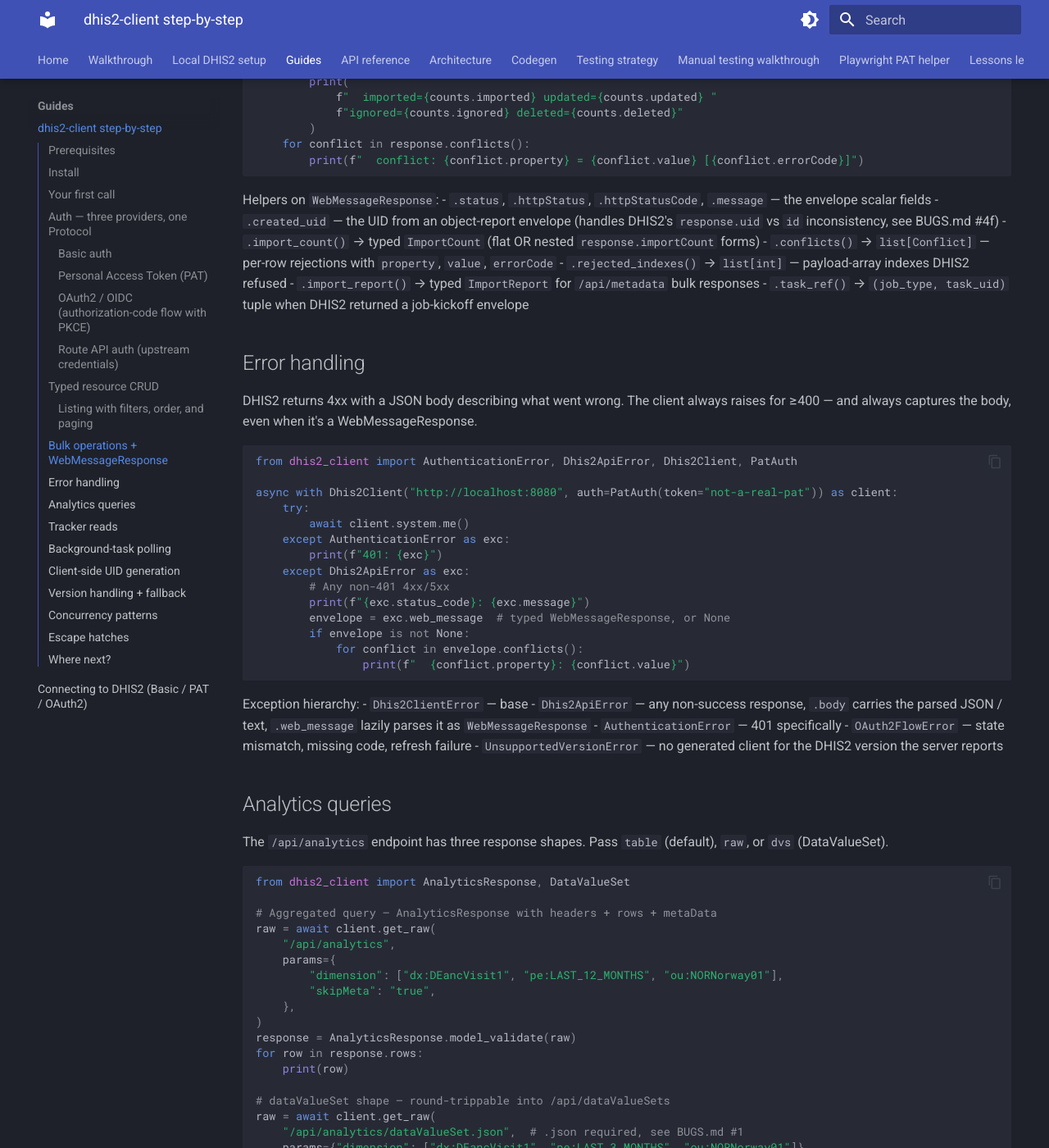
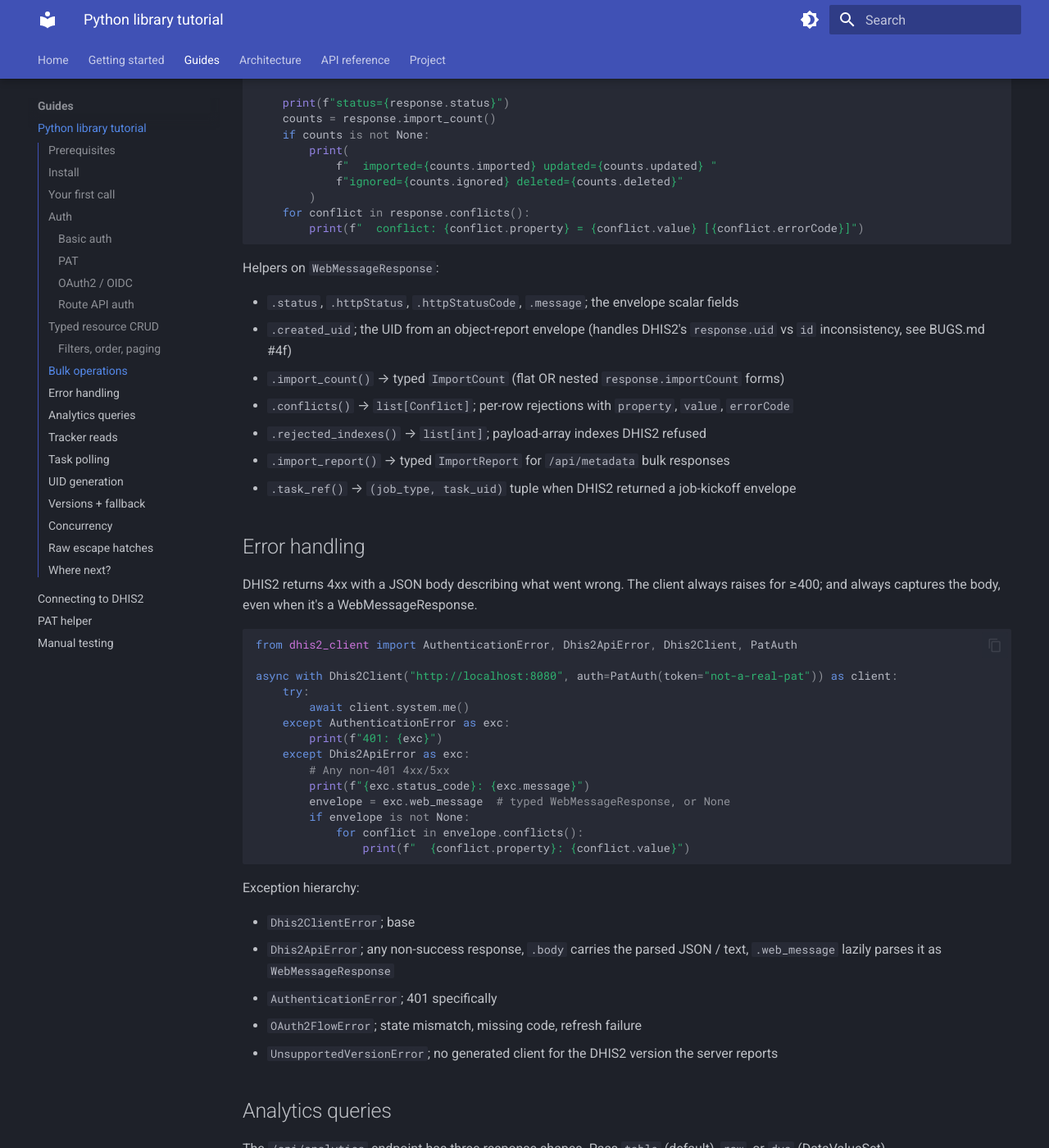
Before and after one commit to winterop-com/dhis2-utils, an MkDocs documentation site: the page built from docs/guides/client-tutorial.md, in a window 1280 px wide and 1400 px high, scrolled down 5482 px. Shown: the whole window at 82% size. Built offline with MkDocs 1.6.1 and Material for MkDocs 9.7.7, drawn with Linux system fonts in a browser that asks for light colours; some of the changed text lies outside the part shown.

Commit message:
docs: cleaner nav, friendlier site title, fewer dashes
- Site name "dhis2-utils" -> "DHIS2 Utils" (same for every page title).
- Nav restructured into 6 tabs: Home / Getting started / Guides /
  Architecture / API reference / Project. Was 13 top-level entries
  collapsing into one long sidebar; now each tab has its own sidebar.
- Shortened every label that wrapped at sidebar width (no more
  "Typed schemas (WebMessageResponse, AuthScheme, tracker)" three-liner,
  no more "dhis2-client shape" / "dhis2-mcp server" / "dhis2 CLI" in
  labels — dropped the prefix).
- Tutorial + roadmap headings shortened so page TOCs don't wrap:
  "Auth: three providers, one Protocol" -> "Auth", "Route API auth
  (upstream credentials)" -> "Route API auth", etc.
- Replaced em-dashes in client-tutorial.md (34) and roadmap.md (44)
  with semicolons / colons / sentence breaks. Cleaner prose.
- Home page rewritten: where-to-start links point at each persona's
  entry point (tutorial for Python users, profiles guide for CLI
  users, overview for architecture readers, api/index for symbol lookup).
- mkdocs features: navigation.tabs + navigation.tabs.sticky +
  navigation.sections + toc.follow (was: navigation.sections +
  navigation.expand which flattened everything).

````diff
--- a/docs/guides/client-tutorial.md
+++ b/docs/guides/client-tutorial.md
@@ -1,29 +1,29 @@
-# `dhis2-client` — step-by-step guide
+# `dhis2-client`: step-by-step guide
 
-End-to-end tutorial for the `dhis2-client` Python library. Every block is runnable — paste it into a file, set your env, and run.
+End-to-end tutorial for the `dhis2-client` Python library. Every block is runnable; paste it into a file, set your env, and run.
 
 If you already use the `dhis2` CLI or the MCP server, this library is what those layers sit on. Use it directly when you're writing Python scripts or your own tooling.
 
 - Prerequisites
 - Install
 - Your first call
-- Auth — Basic, PAT, OAuth2
+- Auth
 - Typed resource CRUD
-- Bulk operations + the WebMessageResponse envelope
+- Bulk operations
 - Error handling
 - Analytics queries
 - Tracker reads
-- Background-task polling
-- Client-side UID generation
-- Version handling + fallback
-- Concurrency patterns
-- Escape hatches
+- Task polling
+- UID generation
+- Versions + fallback
+- Concurrency
+- Raw escape hatches
 
 ## Prerequisites
 
 - Python 3.13+
 - A reachable DHIS2 v42+ instance. Local: `make dhis2-run`; remote: your own install or `https://play.im.dhis2.org/stable-2-42`.
-- Credentials — PAT, username+password, or OAuth2 client config.
+- Credentials; PAT, username+password, or OAuth2 client config.
 
 ## Install
 
@@ -68,7 +68,7 @@
 
 `client.version_key` is `"v42"` afterwards; `client.raw_version` is `"2.42.4"`.
 
-## Auth — three providers, one Protocol
+## Auth
 
 Every auth method implements the same `AuthProvider` Protocol. The rest of the client is identical regardless of what you pick.
 
@@ -84,9 +84,9 @@
     ...
 ```
 
-`BasicAuth` sends `Authorization: Basic base64(user:pw)` on every request. Use against dev/play instances only — production should prefer PAT or OAuth2.
+`BasicAuth` sends `Authorization: Basic base64(user:pw)` on every request. Use against dev/play instances only; production should prefer PAT or OAuth2.
 
-### Personal Access Token (PAT)
+### PAT
 
 ```python
 from dhis2_client import Dhis2Client, PatAuth
@@ -101,13 +101,14 @@
 PATs are user-scoped, long-lived, revocable. They travel as `Authorization: ApiToken <token>` (DHIS2-flavoured, not `Bearer`).
 
 Mint a PAT:
+
 - CLI: `dhis2 dev pat create --url <url> --admin-user admin --description "example"` (needs `DHIS2_ADMIN_PAT` or `DHIS2_ADMIN_PASSWORD` in env)
 - Web UI: every user's profile page at `/dhis-web-user-profile`
 - Per the seeded e2e fixture: `make dhis2-run` writes one to `infra/home/credentials/.env.auth`
 
-### OAuth2 / OIDC (authorization-code flow with PKCE)
+### OAuth2 / OIDC
 
-The most setup but the cleanest token hygiene — short-lived access tokens, auto-refresh, per-device authorisation.
+The most setup but the cleanest token hygiene; short-lived access tokens, auto-refresh, per-device authorisation.
 
 ```python
 from dhis2_client import Dhis2Client
@@ -138,7 +139,7 @@
 
 For a complete standalone OAuth2 demo including PKCE, FastAPI redirect receiver, and SQLite token store, see `examples/client/04_oidc_login.py`.
 
-### Route API auth (upstream credentials)
+### Route API auth
 
 The DHIS2 Route API proxies requests to upstream services. Its own auth is one of five discriminated variants (`http-basic`, `api-token`, `api-headers`, `api-query-params`, `oauth2-client-credentials`). The typed union lives in `dhis2_client.AuthScheme`:
 
@@ -180,7 +181,7 @@
     fetched = await client.resources.data_elements.get(uid, fields="id,name,valueType")
     print(f"fetched: {fetched.name} ({fetched.valueType})")
 
-    # UPDATE — PUT the whole model back
+    # UPDATE; PUT the whole model back
     fetched.name = "Renamed"
     await client.resources.data_elements.update(fetched)
 
@@ -188,9 +189,9 @@
     await client.resources.data_elements.delete(uid)
 ```
 
-Enum fields are `StrEnum`s — `DataElementDomain.AGGREGATE == "AGGREGATE"` is true, so you can pass bare strings too. `Reference` has both `id` and `code` fields; pick whichever your calling import strategy uses.
+Enum fields are `StrEnum`s; `DataElementDomain.AGGREGATE == "AGGREGATE"` is true, so you can pass bare strings too. `Reference` has both `id` and `code` fields; pick whichever your calling import strategy uses.
 
-### Listing with filters, order, and paging
+### Filters, order, paging
 
 ```python
 # Single filter
@@ -220,9 +221,9 @@
 pager = envelope.get("pager", {})  # {"page", "pageSize", "total", "pageCount"}
 ```
 
-Filter syntax is DHIS2's native `property:operator:value` form. Operators: `eq`, `ieq`, `ne`, `like`, `!like`, `ilike`, `in`, `!in`, `null`, `!null`, `gt`, `ge`, `lt`, `le`, `token`. Use Python f-strings for interpolation — `f"valueType:eq:{ValueType.NUMBER}"`.
+Filter syntax is DHIS2's native `property:operator:value` form. Operators: `eq`, `ieq`, `ne`, `like`, `!like`, `ilike`, `in`, `!in`, `null`, `!null`, `gt`, `ge`, `lt`, `le`, `token`. Use Python f-strings for interpolation; `f"valueType:eq:{ValueType.NUMBER}"`.
 
-## Bulk operations + WebMessageResponse
+## Bulk operations
 
 Every write endpoint returns a `WebMessageResponse` envelope. It's the same shape across DHIS2 so we model it once and reuse.
 
@@ -255,17 +256,18 @@
 ```
 
 Helpers on `WebMessageResponse`:
-- `.status`, `.httpStatus`, `.httpStatusCode`, `.message` — the envelope scalar fields
-- `.created_uid` — the UID from an object-report envelope (handles DHIS2's `response.uid` vs `id` inconsistency, see BUGS.md #4f)
+
+- `.status`, `.httpStatus`, `.httpStatusCode`, `.message`; the envelope scalar fields
+- `.created_uid`; the UID from an object-report envelope (handles DHIS2's `response.uid` vs `id` inconsistency, see BUGS.md #4f)
 - `.import_count()` → typed `ImportCount` (flat OR nested `response.importCount` forms)
-- `.conflicts()` → `list[Conflict]` — per-row rejections with `property`, `value`, `errorCode`
-- `.rejected_indexes()` → `list[int]` — payload-array indexes DHIS2 refused
+- `.conflicts()` → `list[Conflict]`; per-row rejections with `property`, `value`, `errorCode`
+- `.rejected_indexes()` → `list[int]`; payload-array indexes DHIS2 refused
 - `.import_report()` → typed `ImportReport` for `/api/metadata` bulk responses
 - `.task_ref()` → `(job_type, task_uid)` tuple when DHIS2 returned a job-kickoff envelope
 
 ## Error handling
 
-DHIS2 returns 4xx with a JSON body describing what went wrong. The client always raises for ≥400 — and always captures the body, even when it's a WebMessageResponse.
+DHIS2 returns 4xx with a JSON body describing what went wrong. The client always raises for ≥400; and always captures the body, even when it's a WebMessageResponse.
 
 ```python
 from dhis2_client import AuthenticationError, Dhis2ApiError, Dhis2Client, PatAuth
@@ -285,11 +287,12 @@
 ```
 
 Exception hierarchy:
-- `Dhis2ClientError` — base
-- `Dhis2ApiError` — any non-success response, `.body` carries the parsed JSON / text, `.web_message` lazily parses it as `WebMessageResponse`
-- `AuthenticationError` — 401 specifically
-- `OAuth2FlowError` — state mismatch, missing code, refresh failure
-- `UnsupportedVersionError` — no generated client for the DHIS2 version the server reports
+
+- `Dhis2ClientError`; base
+- `Dhis2ApiError`; any non-success response, `.body` carries the parsed JSON / text, `.web_message` lazily parses it as `WebMessageResponse`
+- `AuthenticationError`; 401 specifically
+- `OAuth2FlowError`; state mismatch, missing code, refresh failure
+- `UnsupportedVersionError`; no generated client for the DHIS2 version the server reports
 
 ## Analytics queries
 
@@ -298,7 +301,7 @@
 ```python
 from dhis2_client import AnalyticsResponse, DataValueSet
 
-# Aggregated query — AnalyticsResponse with headers + rows + metaData
+# Aggregated query: AnalyticsResponse with headers + rows + metaData
 raw = await client.get_raw(
     "/api/analytics",
     params={
@@ -310,7 +313,7 @@
 for row in response.rows:
     print(row)
 
-# dataValueSet shape — round-trippable into /api/dataValueSets
+# dataValueSet shape: round-trippable into /api/dataValueSets
 raw = await client.get_raw(
     "/api/analytics/dataValueSet.json",  # .json required, see BUGS.md #1
     params={"dimension": ["dx:DEancVisit1", "pe:LAST_3_MONTHS", "ou:NORNorway01"]},
@@ -336,9 +339,9 @@
     print(f"{te.trackedEntity}  type={te.trackedEntityType}  orgUnit={te.orgUnit}")
 ```
 
-`EventStatus` and `EnrollmentStatus` are `StrEnum`s — `EventStatus.COMPLETED == "COMPLETED"`.
+`EventStatus` and `EnrollmentStatus` are `StrEnum`s; `EventStatus.COMPLETED == "COMPLETED"`.
 
-## Background-task polling
+## Task polling
 
 Every async DHIS2 op (analytics refresh, metadata import, data-integrity run, tracker async push) returns a `JobConfigurationWebMessageResponse`. Use `.task_ref()` to pull the polling tuple, then hit `/api/system/tasks/{type}/{uid}` until `completed=true`.
 
@@ -350,7 +353,7 @@
 envelope = WebMessageResponse.model_validate(raw)
 ref = envelope.task_ref()
 if ref is None:
-    raise RuntimeError("response had no jobType/id — nothing to watch")
+    raise RuntimeError("response had no jobType/id; nothing to watch")
 job_type, task_uid = ref
 
 while True:
@@ -363,11 +366,11 @@
     await asyncio.sleep(1)
 ```
 
-A fuller version with de-duplication and Rich progress lives in `dhis2_core.cli_task_watch.stream_task_to_stdout` — usable from your own code too. See `examples/client/16_task_polling.py`.
+A fuller version with de-duplication and Rich progress lives in `dhis2_core.cli_task_watch.stream_task_to_stdout`; usable from your own code too. See `examples/client/16_task_polling.py`.
 
-## Client-side UID generation
+## UID generation
 
-DHIS2 UIDs are 11-char strings matching `^[A-Za-z][A-Za-z0-9]{10}$`. Instead of `/api/system/id` round-trips, generate them client-side — same algorithm as `dhis2-core/CodeGenerator.java`:
+DHIS2 UIDs are 11-char strings matching `^[A-Za-z][A-Za-z0-9]{10}$`. Instead of `/api/system/id` round-trips, generate them client-side; same algorithm as `dhis2-core/CodeGenerator.java`:
 
 ```python
 from dhis2_client import generate_uid, generate_uids, is_valid_uid, UID_RE
@@ -380,7 +383,7 @@
 
 Uses `secrets.choice` (CSPRNG), matches the `SecureRandom` path upstream.
 
-## Version handling + fallback
+## Versions + fallback
 
 On connect, the client pulls `/api/system/info`, extracts the minor version, and binds the matching generated module. Versions shipped: v40, v41, v42, v44. If the reported version has no generated module, construction fails with `UnsupportedVersionError` unless you opt into fallback:
 
@@ -408,9 +411,9 @@
 
 Regenerate codegen for a new version with `dhis2 dev codegen rebuild` or point at a live instance with `dhis2 dev codegen generate --url <url>`.
 
-## Concurrency patterns
+## Concurrency
 
-The client's `httpx.AsyncClient` is shared across concurrent calls on the same `Dhis2Client` instance — safe to use with `asyncio.gather`.
+The client's `httpx.AsyncClient` is shared across concurrent calls on the same `Dhis2Client` instance; safe to use with `asyncio.gather`.
 
 ```python
 import asyncio
@@ -422,16 +425,16 @@
         *(client.resources.data_elements.get(uid) for uid in uids),
     )
 
-    # Parallel writes — DHIS2 is generally fine with moderate concurrency
+    # Parallel writes; DHIS2 is generally fine with moderate concurrency
     # on independent records. Tune to your instance's capacity.
     await asyncio.gather(*(client.resources.data_elements.update(de) for de in updated))
 ```
 
 Connection pool defaults are httpx's defaults (100 max connections, 20 keepalive). Override by passing a pre-built `httpx.AsyncClient` via future config if you hit limits.
 
-## Escape hatches
+## Raw escape hatches
 
-Every endpoint ever built at DHIS2 is reachable through four raw methods. Prefer the typed accessors when they exist — but these never lose.
+Every endpoint ever built at DHIS2 is reachable through four raw methods. Prefer the typed accessors when they exist; but these never lose.
 
 ```python
 raw = await client.get_raw("/api/some/unusual/path", params={"key": "val"})
@@ -456,8 +459,8 @@
 
 ## Where next?
 
-- [Connecting to DHIS2](connecting-to-dhis2.md) — end-to-end setup for PAT / OAuth2 including registering an OAuth2 client
-- [Architecture: Pluggable auth](../architecture/auth.md) — how `AuthProvider` works under the hood
-- [Architecture: Typed schemas](../architecture/typed-schemas.md) — full model + enum inventory
-- [Architecture: Metadata CRUD](../architecture/metadata-crud.md) — deeper dive on the generated resource accessors
-- `examples/client/` — 17 runnable examples covering every pattern in this guide
+- [Connecting to DHIS2](connecting-to-dhis2.md); end-to-end setup for PAT / OAuth2 including registering an OAuth2 client
+- [Architecture: Pluggable auth](../architecture/auth.md); how `AuthProvider` works under the hood
+- [Architecture: Typed schemas](../architecture/typed-schemas.md); full model + enum inventory
+- [Architecture: Metadata CRUD](../architecture/metadata-crud.md); deeper dive on the generated resource accessors
+- `examples/client/`; 17 runnable examples covering every pattern in this guide
--- a/mkdocs.yml
+++ b/mkdocs.yml
@@ -1,5 +1,5 @@
-site_name: dhis2-utils
-site_description: Private DHIS2 tooling — client, CLI, MCP server, browser automation
+site_name: DHIS2 Utils
+site_description: Python tooling for DHIS2 — async client, CLI, MCP server, browser automation
 docs_dir: docs
 site_dir: site
 
@@ -33,11 +33,32 @@
 
 nav:
   - Home: index.md
-  - Walkthrough: walkthrough.md
-  - Local DHIS2 setup: local-setup.md
+  - Getting started:
+      - Walkthrough: walkthrough.md
+      - Local setup: local-setup.md
   - Guides:
-      - dhis2-client step-by-step: guides/client-tutorial.md
-      - Connecting to DHIS2 (Basic / PAT / OAuth2): guides/connecting-to-dhis2.md
+      - Python library tutorial: guides/client-tutorial.md
+      - Connecting to DHIS2: guides/connecting-to-dhis2.md
+      - PAT helper: pat-helper.md
+      - Manual testing: manual-testing.md
+  - Architecture:
+      - Overview: architecture/overview.md
+      - Workspace layout: architecture/workspace.md
+      - Client library: architecture/client.md
+      - Pluggable auth: architecture/auth.md
+      - Profiles: architecture/profiles.md
+      - Plugin runtime: architecture/plugins.md
+      - CLI: architecture/cli.md
+      - MCP server: architecture/mcp.md
+      - Typed schemas: architecture/typed-schemas.md
+      - Version-aware clients: architecture/versioning.md
+      - System module: architecture/system.md
+      - Metadata CRUD: architecture/metadata-crud.md
+      - Aggregate plugin: architecture/aggregate.md
+      - Analytics plugin: architecture/analytics.md
+      - Metadata plugin: architecture/metadata-plugin.md
+      - Tracker plugin: architecture/tracker.md
+      - Maintenance plugin: architecture/maintenance-plugin.md
   - API reference:
       - Overview: api/index.md
       - Client + lifecycle: api/client.md
@@ -53,31 +74,12 @@
       - Maintenance: api/maintenance.md
       - Periods: api/periods.md
       - UIDs: api/uids.md
-  - Architecture:
-      - Overview: architecture/overview.md
-      - Workspace layout: architecture/workspace.md
-      - Pluggable auth: architecture/auth.md
-      - Profiles: architecture/profiles.md
-      - Aggregate plugin: architecture/aggregate.md
-      - Analytics plugin: architecture/analytics.md
-      - Metadata plugin: architecture/metadata-plugin.md
-      - Tracker plugin: architecture/tracker.md
-      - Maintenance plugin: architecture/maintenance-plugin.md
-      - Typed schemas (WebMessageResponse, AuthScheme, tracker): architecture/typed-schemas.md
-      - Version-aware clients: architecture/versioning.md
-      - dhis2-client shape: architecture/client.md
-      - Metadata CRUD: architecture/metadata-crud.md
-      - System module: architecture/system.md
-      - Plugin runtime: architecture/plugins.md
-      - dhis2 CLI: architecture/cli.md
-      - dhis2-mcp server: architecture/mcp.md
-  - Codegen: codegen.md
-  - Testing strategy: testing.md
-  - Manual testing walkthrough: manual-testing.md
-  - Playwright PAT helper: pat-helper.md
-  - Lessons learned: lessons.md
-  - Decisions log: decisions.md
-  - Roadmap: roadmap.md
+  - Project:
+      - Codegen: codegen.md
+      - Testing strategy: testing.md
+      - Decisions log: decisions.md
+      - Lessons learned: lessons.md
+      - Roadmap: roadmap.md
 
 markdown_extensions:
   - admonition
````
Also changed, not shown: docs/index.md (+21 -19 lines), docs/roadmap.md (+42 -39 lines), arch-after.png (added), arch-fixed.png (added), arch.png (added), guides-after.png (added), guides-v2.png (added), guides-v3.png (added), guides.png (added), home-v2.png (added), home-v3.png (added), home.png (added), roadmap-v2.png (added), roadmap.png (added).
